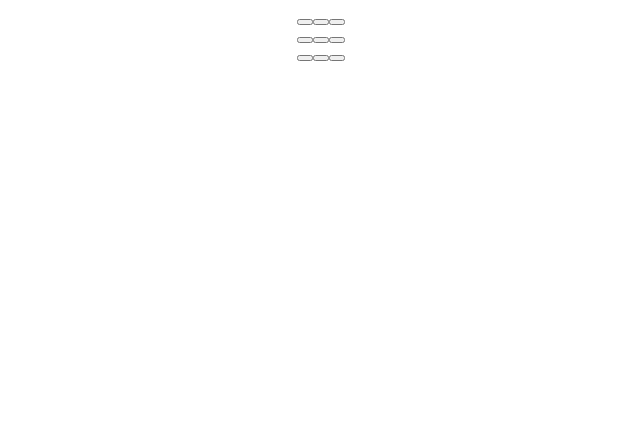
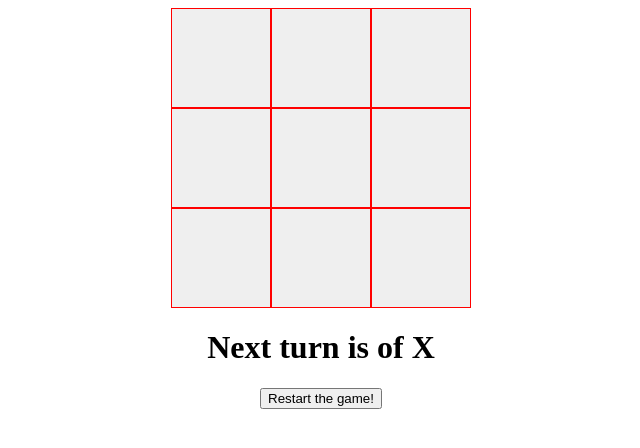
Before and after one commit to rishabhjajoriya/React-Projects, a React (Vite) app: page / in a window 1280 px wide. Shown: the top 448 px of the page, without its empty margins (319-959 px from the left). Built offline with nearby package versions, Linux system fonts and the light colour scheme.

Commit message:
TicTacToe completed

```diff
--- a/src/components/TicTacToe/TicTacToe.jsx
+++ b/src/components/TicTacToe/TicTacToe.jsx
@@ -1,27 +1,92 @@
-import "./styles.css"
+import "./styles.css";
+import React from "react";
+import { useState,useEffect } from "react";
 
-function Square({ value }) {
-  return <button className="square">{value}</button>;
+function Square({ value, onClick }) {
+  return (
+    <button onClick={onClick} className="square">
+      {value}
+    </button>
+  );
 }
 
 export default function TicTacToe() {
+  const [squares, setsquares] = useState(Array(9).fill(""));
+  const [IsXturn, setIsXturn] = useState(true);
+  const [Status, setStatus] = useState('');
+  function handleClick(currentIdx) {
+    let cpySquares = [...squares];
+    if (getWinner(cpySquares) || cpySquares[currentIdx]) return;
+    cpySquares[currentIdx] = IsXturn ? "X" : "O";
+    setIsXturn(!IsXturn);
+    setsquares(cpySquares);
+  }
+
+  // 0 1 2
+  // 3 4 5
+  // 6 7 8
+ function handleRestart(){
+    setIsXturn(true);
+    setsquares(Array(9).fill(''));
+ }
+  useEffect(() => {
+    if(!getWinner(squares) && squares.every(item => item !== "")){
+        setStatus(`Match is draw. Please restart the game.`)
+    }else if(getWinner(squares)){
+      setStatus(`Winner is ${getWinner(squares)}. Please restart the game.`)
+    } else{
+        setStatus(`Next turn is of ${IsXturn ? 'X' : 'O'}`);
+    }
+
+  }, [squares,IsXturn])
+
+  function getWinner(squares) {
+    const winningPatterns = [
+      [0, 1, 2],
+      [3, 4, 5],
+      [6, 7, 8],
+      [0, 3, 6],
+      [1, 4, 7],
+      [2, 5, 8],
+      [0, 4, 8],
+      [2, 4, 6],
+    ];
+
+    for (let i = 0; i < winningPatterns.length; i++) {
+      const [x, y, z] = winningPatterns[i];
+
+      if (
+        squares[x] &&
+        squares[x] === squares[y] &&
+        squares[x] === squares[z]
+      ) {
+        return squares[x];
+      }
+    }
+    return null;
+  }
+
   return (
     <div className="tic-tac-toe-container">
       <div className="row">
-        <Square />
-        <Square />
-        <Square />
+        <Square value={squares[0]} onClick={() => handleClick(0)} />
+        <Square value={squares[1]} onClick={() => handleClick(1)} />
+        <Square value={squares[2]} onClick={() => handleClick(2)} />
       </div>
       <div className="row">
-        <Square />
-        <Square />
-        <Square />
+        <Square value={squares[3]} onClick={() => handleClick(3)} />
+        <Square value={squares[4]} onClick={() => handleClick(4)} />
+        <Square value={squares[5]} onClick={() => handleClick(5)} />
       </div>
       <div className="row">
-        <Square />
-        <Square />
-        <Square />
+        <Square value={squares[6]} onClick={() => handleClick(6)} />
+        <Square value={squares[7]} onClick={() => handleClick(7)} />
+        <Square value={squares[8]} onClick={() => handleClick(8)} />
       </div>
+     <h1>
+     {Status}
+     </h1>
+     <button onClick={handleRestart} >Restart the game!</button>
     </div>
   );
 }
--- a/src/components/TicTacToe/styles.css
+++ b/src/components/TicTacToe/styles.css
@@ -1,9 +1,17 @@
-.tic-tac-toe-container::after{
-    clear : both;
-    content: "";
-    display: table;
+.tic-tac-toe-container {
+  display: flex;
+  flex-direction: column;
+  align-items: center;
+  justify-content: center;
 }
 
-.square{
-
+.square {
+  border: 1px solid red;
+  float: left;
+  font-size: 40px;
+  height: 100px;
+  padding: 0px;
+  text-align: center;
+  width: 100px;
+  cursor: pointer;
 }
```
